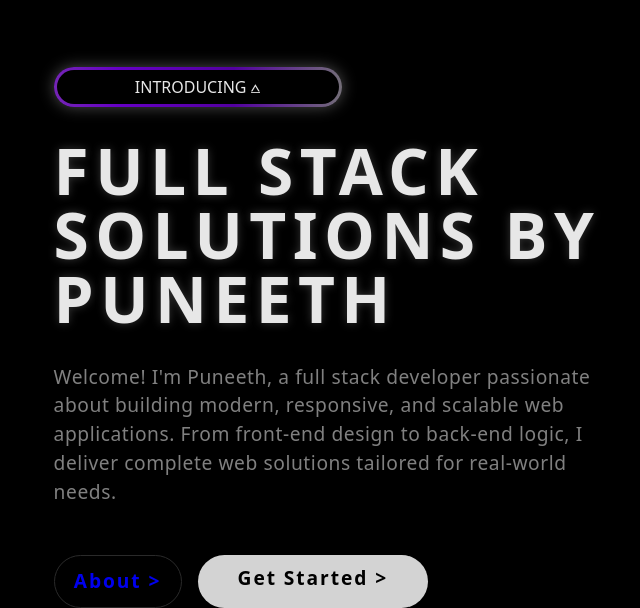
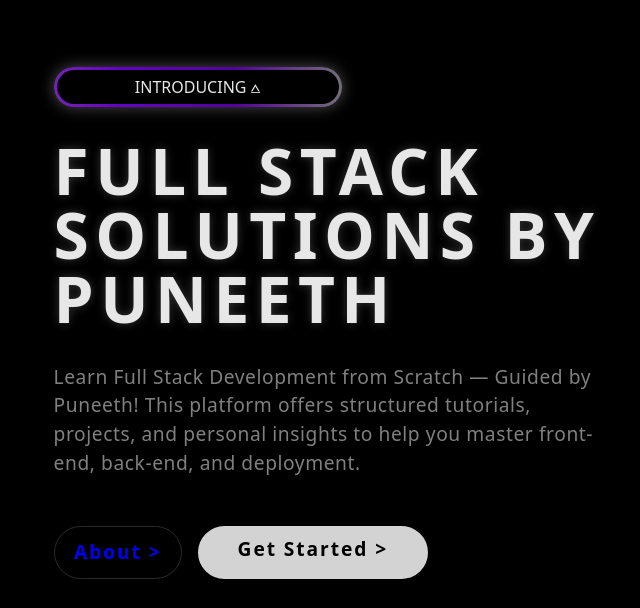
Before and after one commit to puneethyerninti/3-D-App-project, a plain HTML site: page index.html in a window 1280 px wide. Shown: the part 1071-1679 px from the top of the page, without its empty margins (100-740 px from the left). After the commit the page ends 1650 px from the top, so only its background shows below. Drawn offline with nearby package versions, Linux system fonts and the light colour scheme; some packages are replaced by stand-ins of ours; a script that the page names is missing.

Commit message:
Updateindex.html

```diff
--- a/index.html
+++ b/index.html
@@ -45,9 +45,9 @@
             data-aos-easing="ease-in-back"
             data-aos-delay="300"
             data-aos-offset="0" data-aos-duration="2000" class="description">
-                Welcome! I'm Puneeth, a full stack developer passionate about building modern,
-                responsive, and scalable web applications. From front-end design to back-end logic,
-                I deliver complete web solutions tailored for real-world needs.
+                Learn Full Stack Development from Scratch — Guided by Puneeth!
+
+                This platform offers structured tutorials, projects, and personal insights to help you master front-end, back-end, and deployment.
 
 
             </p>
```
